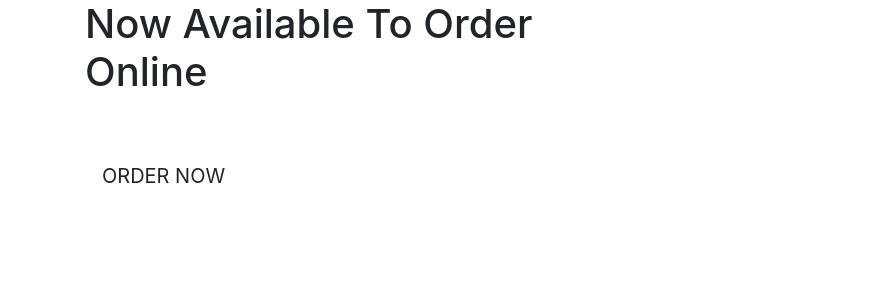
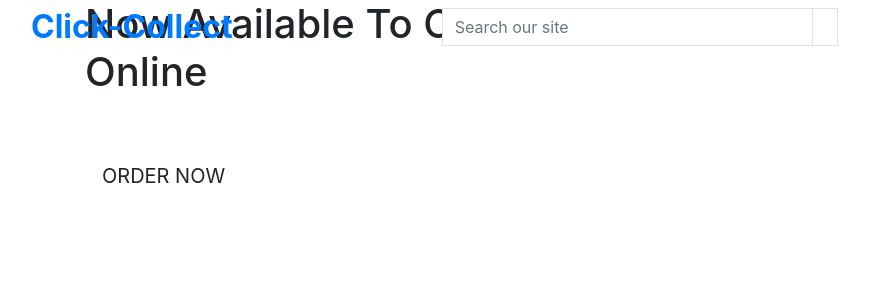
Before and after one commit to janet-dev/ci-milestone-project-4, a Django app: page / in a window 1280 px wide. Shown: the top 300 px of the page, without its empty margins (0-869 px from the left). Run offline with Django 3.2, Linux system fonts and the light colour scheme.

Commit message:
update home and top header with html

```diff
--- a/templates/base.html
+++ b/templates/base.html
@@ -31,7 +31,40 @@
         <title>Click-Collect {% block extratitle %}{% endblock %}</title>
     </head>
     <body>
-    <header class="container-fluid fixed-top"></header>
+        <header class="container-fluid fixed-top">
+            <div class="row">
+                <!-- Link to home page -->
+                <div class="col-12 col-lg-4 my-auto py-1 py-lg-0 text-center text-lg-left">
+                    <a href="{% url 'home' %}" class="nav-link main-logo-link">
+                        <h2 class="logo-font text-black my-0">
+                            <strong>Click-Collect</strong>
+                        </h2>
+                    </a>
+                </div>
+                <!-- Search Form -->
+                <div class="col-12 col-lg-4 my-auto py-1 py-lg-0 text-center text-lg-left">
+                    <form method="GET" action="">
+                        <div class="input-group w-100">
+                            <input class="form-control border border-black rounded-0" type="text" name="q" placeholder="Search our site">
+                            <div class="input-group-append">
+                                <button class="form-control btn btn-black border border-black rounded-0" type="submit">
+                                    <span class="icon">
+                                        <i class="fas fa-search"></i>
+                                    </span>
+                                </button>
+                            </div>
+                        </div>
+                    </form>
+                </div>
+                <!-- Account and Shopping bag links -->
+                <div class="col-12 col-lg-4 my-auto py-1 py-lg-0 text-center text-lg-left">
+                    <ul class="list-inline list-unstyled text-center text-lg-right my-0">
+                        <li class="list-inline-item dropdown"></li>
+                        <li class="list-inline-item"></li>
+                    </ul>
+                </div>
+            </div>
+        </header>
 
         {% if messages %}
             <div class="message-container"></div>
```
Lines whose indentation alone changed are shown as unchanged.
